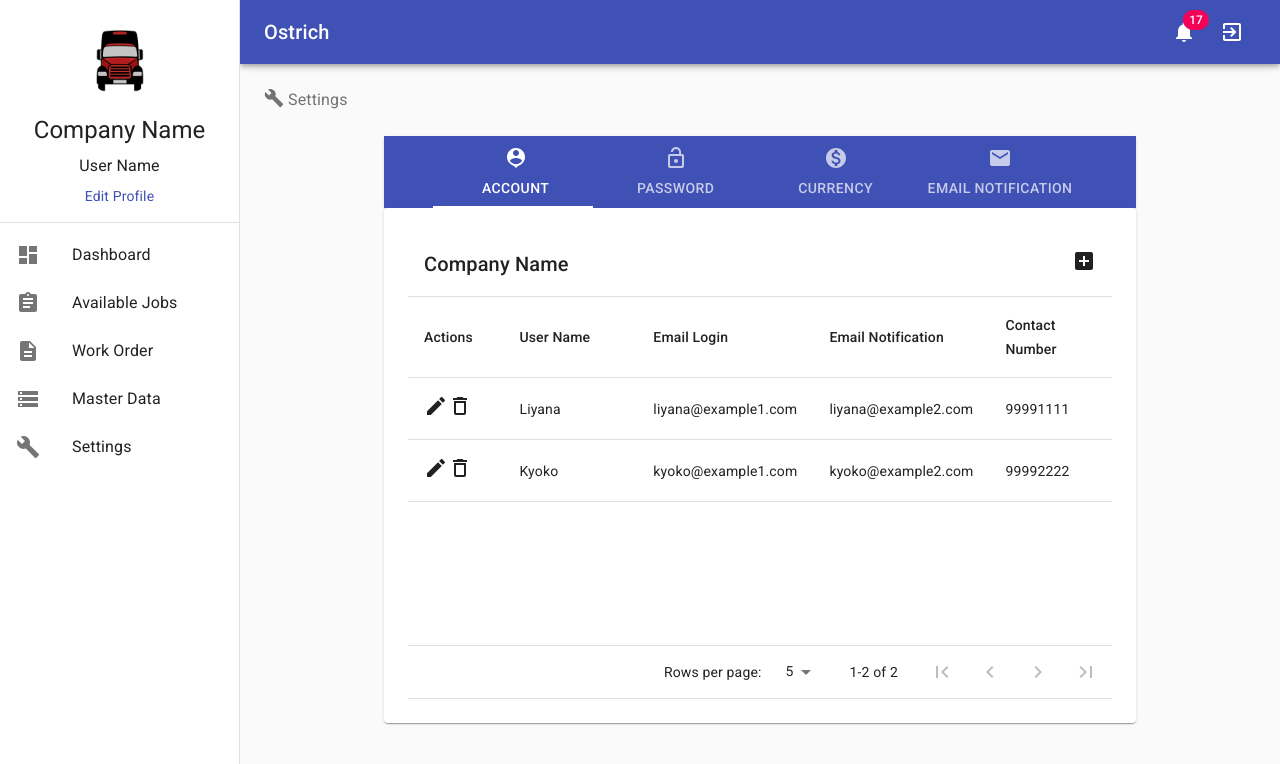
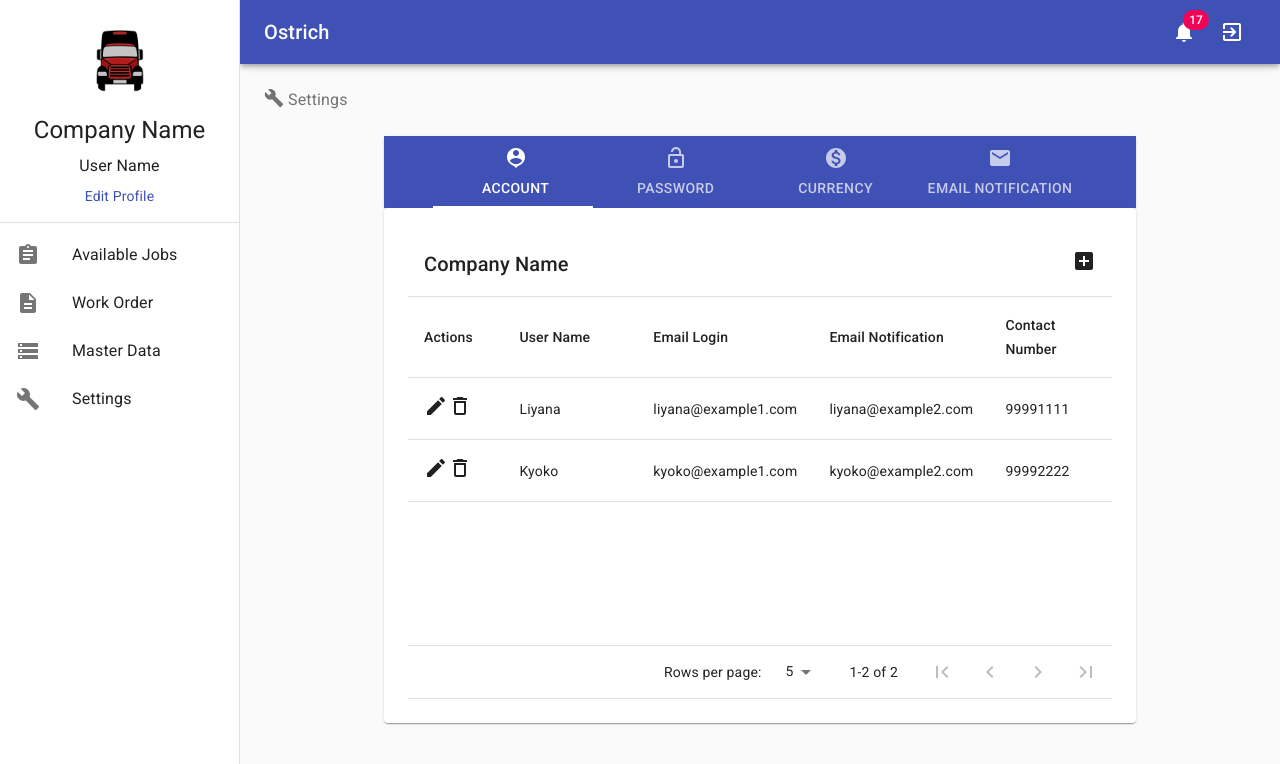
Before and after one commit to liyanarosliescs/ostrich-ui, a React (Create React App) app: page /trucker/setting in a window 1280 px wide. Shown: the top 764 px of the page. Built offline with nearby package versions, Linux system fonts and the light colour scheme.

Commit message:
remove dashboard menu in trucker page

```diff
--- a/src/components/Trucker/SideDrawer.js
+++ b/src/components/Trucker/SideDrawer.js
@@ -61,10 +61,6 @@ function SideDrawer(props) {
       </Grid>
       <Divider />
       <List>
-        <ListItem button key="dashboardBtn">
-          <ListItemIcon><DashboardIcon /></ListItemIcon>
-          <ListItemText primary="Dashboard" />
-        </ListItem>
         <ListItem button key="availableJobsBtn">
           <ListItemIcon><AvailableJobsIcon /></ListItemIcon>
           <ListItemText primary="Available Jobs" />
```
